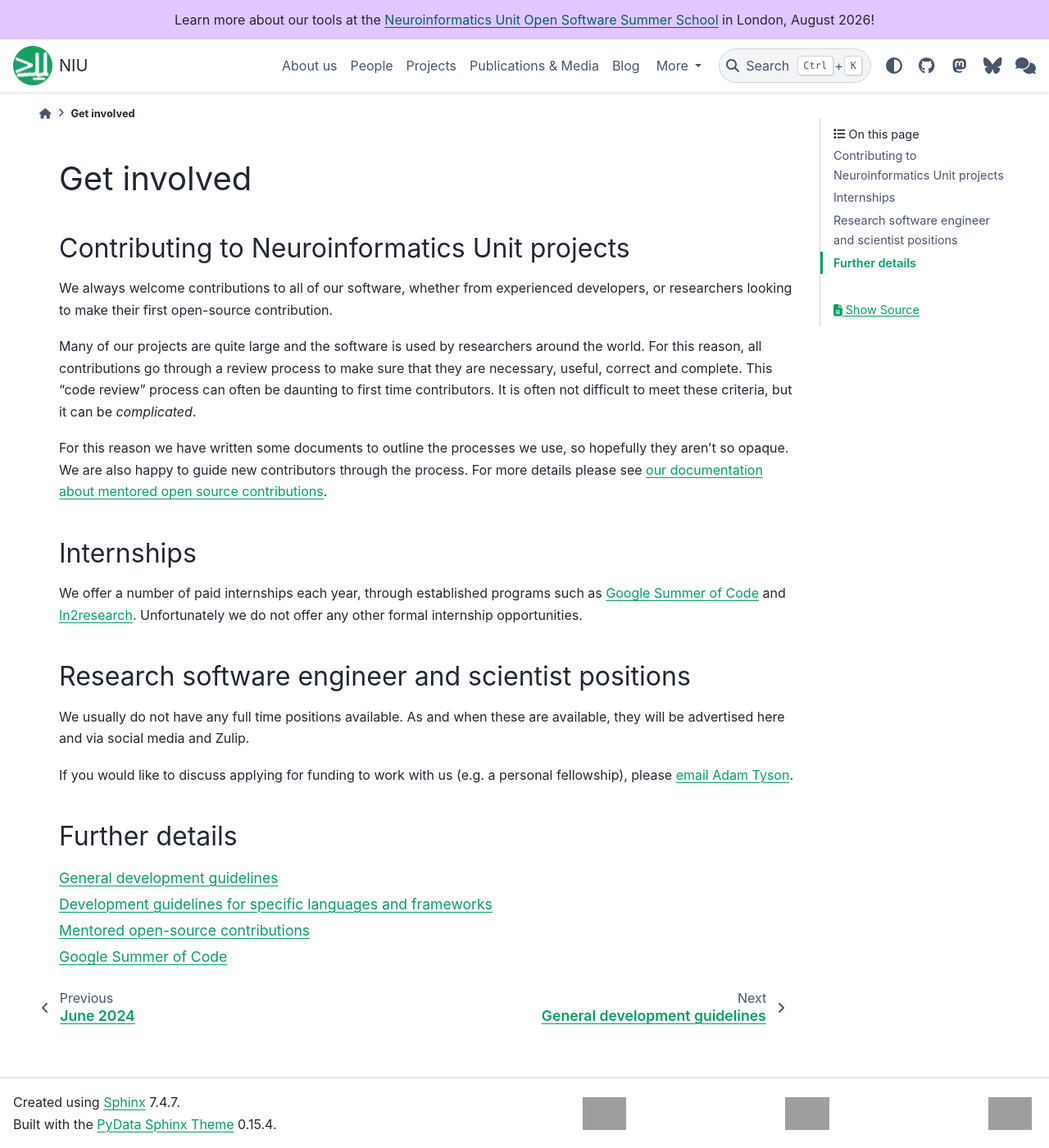
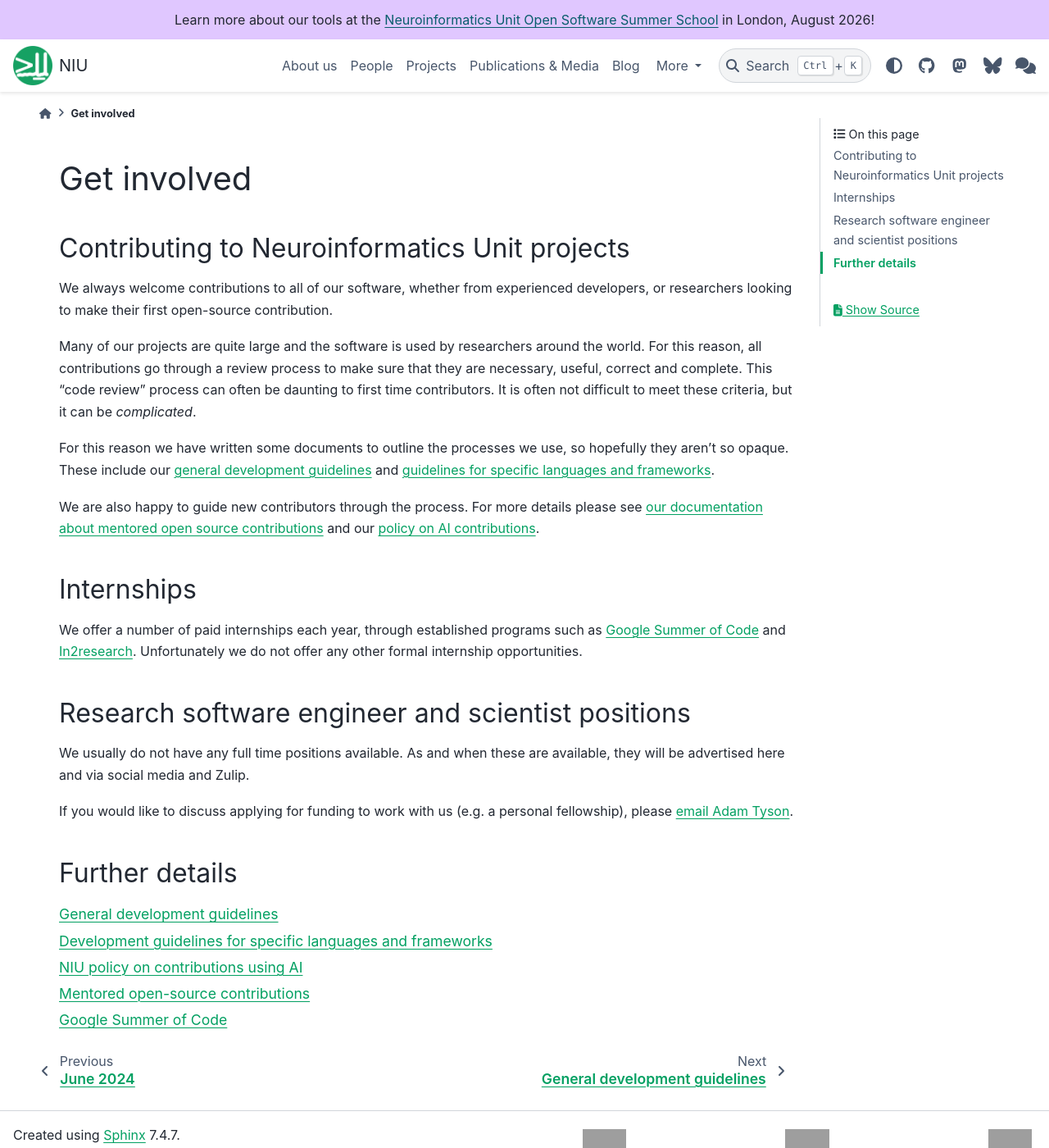
Before and after one commit to neuroinformatics-unit/neuroinformatics-unit.github.io, a Sphinx documentation site: the page built from docs/source/get-involved/index.md, in a window 1280 px wide and 1400 px high. Shown: the whole window at 82% size. Built offline with Sphinx 7.4.7 and the PyData theme 0.15.4, drawn with Linux system fonts in a browser that asks for light colours; nearby versions of some CDN libraries; grey boxes are pictures that could not be loaded.

Commit message:
Add an AI policy for contributors (#211)
* Start AI policy

* Add comms policy

* Add action

* ignore chatgpt link

* Update docs/source/get-involved/ai_policy.md

Co-authored-by: Chang Huan Lo <changhuan.lo@ucl.ac.uk>

* Update docs/source/get-involved/ai_policy.md

Co-authored-by: Niko Sirmpilatze <niko.sirbiladze@gmail.com>

* Update docs/source/get-involved/index.md

Co-authored-by: Niko Sirmpilatze <niko.sirbiladze@gmail.com>

* Update docs/source/get-involved/ai_policy.md

Co-authored-by: Alessandro Felder <alessandrofelder@users.noreply.github.com>

* Update wording based on feedback

---------

Co-authored-by: Chang Huan Lo <changhuan.lo@ucl.ac.uk>
Co-authored-by: Niko Sirmpilatze <niko.sirbiladze@gmail.com>
Co-authored-by: Alessandro Felder <alessandrofelder@users.noreply.github.com>

````diff
--- a/docs/source/conf.py
+++ b/docs/source/conf.py
@@ -79,6 +79,7 @@ linkcheck_ignore = [
     "https://errantscience.com/",
     "https://in2scienceuk.org/our-programmes/in2research/",
     "https://www.biorxiv.org/content/10.1101/2025.03.30.645770v1",
+    "https://chatgpt.com/",
     r"https://www\.cell\.com/.*",  # Use regex pattern to match all cell.com URLs
     r"https?://(?:dx\.)?doi\.org/.*",  # Use regex pattern to match all DOI URLs
 ]
--- a/docs/source/get-involved/index.md
+++ b/docs/source/get-involved/index.md
@@ -10,8 +10,12 @@ contributions go through a review process to make sure that they are necessary,
 but it can be _complicated_.
 
 For this reason we have written some documents to outline the processes we use, so hopefully they aren't so opaque.
+These include our [general development guidelines](development_guidelines) and
+[guidelines for specific languages and frameworks](languages_frameworks).
+
 We are also happy to guide new contributors through the process. For more details please see
-[our documentation about mentored open source contributions](mentoring).
+[our documentation about mentored open source contributions](mentoring)
+and our [policy on AI contributions](ai_policy).
 
 ## Internships
 We offer a number of paid internships each year, through established programs such as
@@ -30,6 +34,7 @@ please <a href="mailto:adam.tyson@ucl.ac.uk ?subject=Fellowship">email Adam Tyso
 :maxdepth: 1
 development_guidelines
 languages_frameworks
+ai_policy
 mentoring
 gsoc/index
 ```
````
Also changed, not shown: docs/source/get-involved/ai_policy.md (added, +52 -0 lines), docs/source/get-involved/development_guidelines.md (+2 -1 lines).
